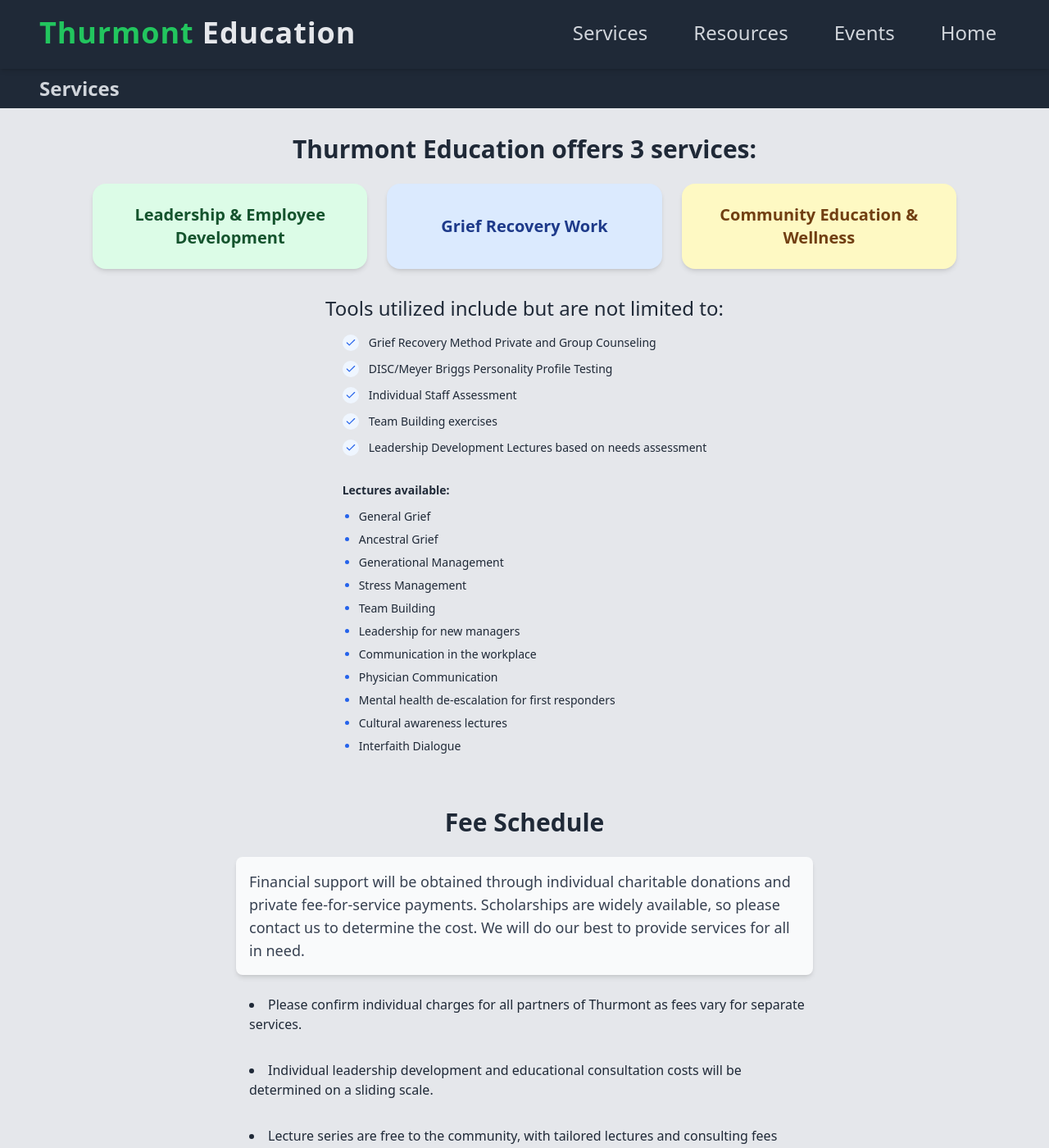
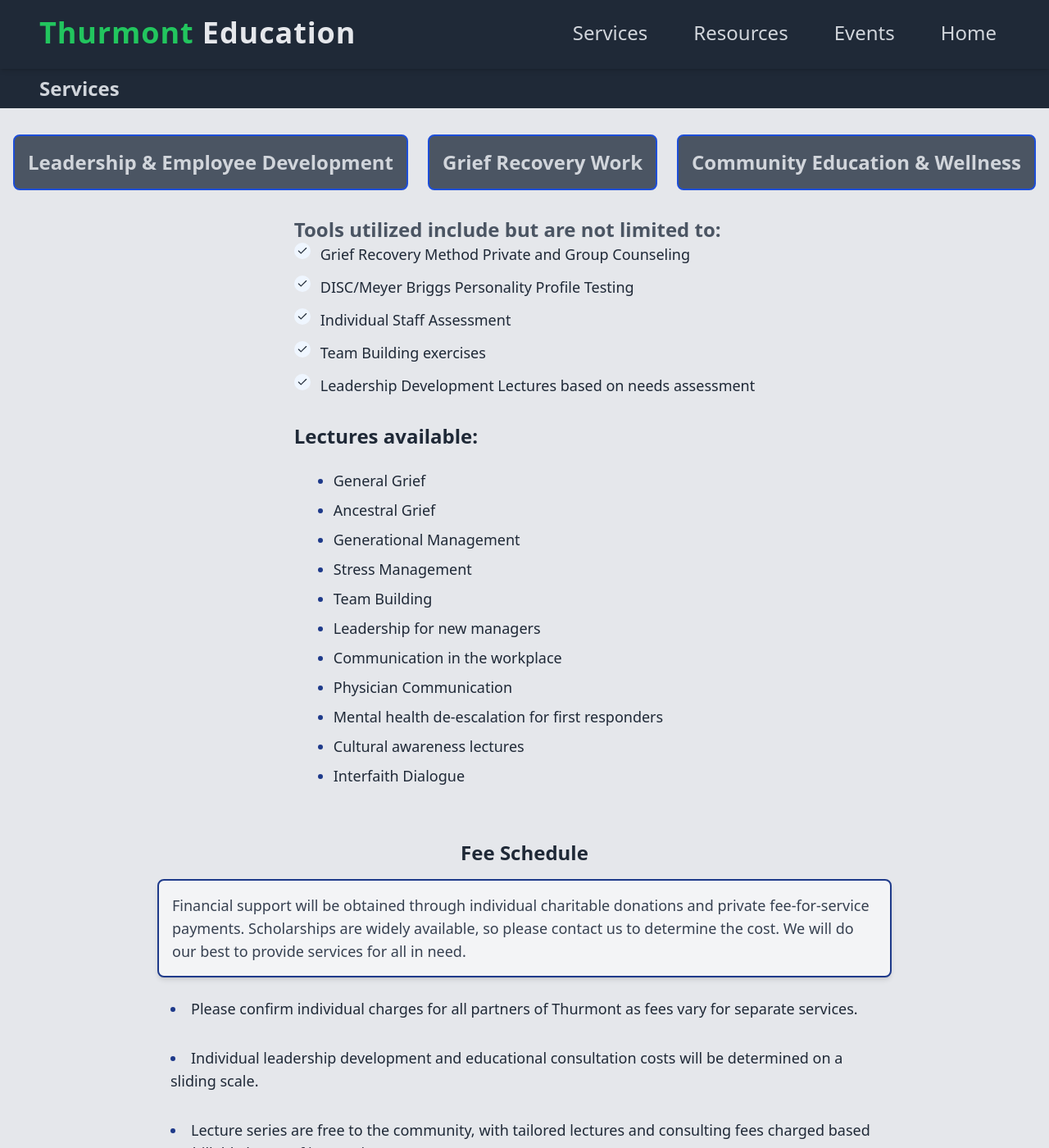
Before and after one commit to ncalderon16/thurmont, a Jekyll site: the page built from pages/services.html, in a window 1280 px wide and 1400 px high. Shown: the whole window at 82% size. Built offline with Jekyll 4.4.1, drawn with Linux system fonts in a browser that asks for light colours.

Commit message:
improve services page ux

```diff
--- a/assets/css/main.css
+++ b/assets/css/main.css
@@ -2254,10 +2254,6 @@
   margin-top: 0.5rem;
   margin-bottom: 0.5rem;
 }
-.my-8 {
-  margin-top: 2rem;
-  margin-bottom: 2rem;
-}
 .\!me-1 {
   margin-inline-end: 0.25rem !important;
 }
@@ -2302,9 +2298,6 @@
 }
 .mt-3 {
   margin-top: 0.75rem;
-}
-.mt-4 {
-  margin-top: 1rem;
 }
 .mt-5 {
   margin-top: 1.25rem;
@@ -2415,6 +2408,9 @@
 .\!w-2\.5 {
   width: 0.625rem !important;
 }
+.w-0 {
+  width: 0px;
+}
 .w-10 {
   width: 2.5rem;
 }
@@ -2439,6 +2435,9 @@
 .max-w-3xl {
   max-width: 48rem;
 }
+.max-w-4xl {
+  max-width: 56rem;
+}
 .max-w-5xl {
   max-width: 64rem;
 }
@@ -2534,6 +2533,9 @@
 }
 .justify-between {
   justify-content: space-between;
+}
+.gap-3 {
+  gap: 0.75rem;
 }
 .gap-5 {
   gap: 1.25rem;
@@ -2593,10 +2595,10 @@
   margin-top: calc(0.75rem * calc(1 - var(--tw-space-y-reverse)));
   margin-bottom: calc(0.75rem * var(--tw-space-y-reverse));
 }
-.space-y-8 > :not([hidden]) ~ :not([hidden]) {
+.space-y-4 > :not([hidden]) ~ :not([hidden]) {
   --tw-space-y-reverse: 0;
-  margin-top: calc(2rem * calc(1 - var(--tw-space-y-reverse)));
-  margin-bottom: calc(2rem * var(--tw-space-y-reverse));
+  margin-top: calc(1rem * calc(1 - var(--tw-space-y-reverse)));
+  margin-bottom: calc(1rem * var(--tw-space-y-reverse));
 }
 .self-center {
   align-self: center;
@@ -2621,9 +2623,6 @@
 .rounded {
   border-radius: 0.25rem;
 }
-.rounded-2xl {
-  border-radius: 1rem;
-}
 .rounded-full {
   border-radius: 9999px;
 }
@@ -2646,25 +2645,36 @@
 .border-0 {
   border-width: 0px;
 }
+.border-2 {
+  border-width: 2px;
+}
 .border-\[3px\] {
   border-width: 3px;
 }
 .border-b {
   border-bottom-width: 1px;
 }
-.border-t {
-  border-top-width: 1px;
-}
 .border-t-0 {
   border-top-width: 0px;
 }
 .border-solid {
   border-style: solid;
+}
+.border-none {
+  border-style: none;
 }
 .\!border-gray-200 {
   --tw-border-opacity: 1 !important;
   border-color: rgb(229 231 235 / var(--tw-border-opacity, 1)) !important;
 }
+.border-blue-700 {
+  --tw-border-opacity: 1;
+  border-color: rgb(29 78 216 / var(--tw-border-opacity, 1));
+}
+.border-blue-900 {
+  --tw-border-opacity: 1;
+  border-color: rgb(30 58 138 / var(--tw-border-opacity, 1));
+}
 .border-current {
   border-color: currentColor;
 }
@@ -2686,10 +2696,6 @@
   --tw-bg-opacity: 1 !important;
   background-color: rgb(255 255 255 / var(--tw-bg-opacity, 1)) !important;
 }
-.bg-blue-100 {
-  --tw-bg-opacity: 1;
-  background-color: rgb(219 234 254 / var(--tw-bg-opacity, 1));
-}
 .bg-blue-50 {
   --tw-bg-opacity: 1;
   background-color: rgb(239 246 255 / var(--tw-bg-opacity, 1));
@@ -2706,10 +2712,6 @@
   --tw-bg-opacity: 1;
   background-color: rgb(229 231 235 / var(--tw-bg-opacity, 1));
 }
-.bg-gray-50 {
-  --tw-bg-opacity: 1;
-  background-color: rgb(249 250 251 / var(--tw-bg-opacity, 1));
-}
 .bg-gray-600 {
   --tw-bg-opacity: 1;
   background-color: rgb(75 85 99 / var(--tw-bg-opacity, 1));
@@ -2725,10 +2727,6 @@
 .bg-gray-900 {
   --tw-bg-opacity: 1;
   background-color: rgb(17 24 39 / var(--tw-bg-opacity, 1));
-}
-.bg-green-100 {
-  --tw-bg-opacity: 1;
-  background-color: rgb(220 252 231 / var(--tw-bg-opacity, 1));
 }
 .bg-green-600 {
   --tw-bg-opacity: 1;
@@ -2744,10 +2742,6 @@
 .bg-white {
   --tw-bg-opacity: 1;
   background-color: rgb(255 255 255 / var(--tw-bg-opacity, 1));
-}
-.bg-yellow-100 {
-  --tw-bg-opacity: 1;
-  background-color: rgb(254 249 195 / var(--tw-bg-opacity, 1));
 }
 .bg-opacity-50 {
   --tw-bg-opacity: 0.5;
@@ -2849,10 +2843,6 @@
   padding-top: 0.75rem;
   padding-bottom: 0.75rem;
 }
-.py-6 {
-  padding-top: 1.5rem;
-  padding-bottom: 1.5rem;
-}
 .py-8 {
   padding-top: 2rem;
   padding-bottom: 2rem;
@@ -2875,9 +2865,6 @@
 .pr-2 {
   padding-right: 0.5rem;
 }
-.ps-5 {
-  padding-inline-start: 1.25rem;
-}
 .pt-2 {
   padding-top: 0.5rem;
 }
@@ -2904,10 +2891,6 @@
   font-size: 1.5rem;
   line-height: 2rem;
 }
-.text-3xl {
-  font-size: 1.875rem;
-  line-height: 2.25rem;
-}
 .text-\[12px\] {
   font-size: 12px;
 }
@@ -2975,10 +2958,6 @@
   --tw-text-opacity: 1;
   color: rgb(37 99 235 / var(--tw-text-opacity, 1));
 }
-.text-blue-900 {
-  --tw-text-opacity: 1;
-  color: rgb(30 58 138 / var(--tw-text-opacity, 1));
-}
 .text-gray-100 {
   --tw-text-opacity: 1;
   color: rgb(243 244 246 / var(--tw-text-opacity, 1));
@@ -3023,10 +3002,6 @@
   --tw-text-opacity: 1;
   color: rgb(22 163 74 / var(--tw-text-opacity, 1));
 }
-.text-green-900 {
-  --tw-text-opacity: 1;
-  color: rgb(20 83 45 / var(--tw-text-opacity, 1));
-}
 .text-indigo-500 {
   --tw-text-opacity: 1;
   color: rgb(99 102 241 / var(--tw-text-opacity, 1));
@@ -3042,10 +3017,6 @@
 .text-white {
   --tw-text-opacity: 1;
   color: rgb(255 255 255 / var(--tw-text-opacity, 1));
-}
-.text-yellow-900 {
-  --tw-text-opacity: 1;
-  color: rgb(113 63 18 / var(--tw-text-opacity, 1));
 }
 .opacity-0 {
   opacity: 0;
@@ -3115,11 +3086,11 @@
 .duration-500 {
   transition-duration: 500ms;
 }
-.marker\:text-blue-600 *::marker {
-  color: rgb(37 99 235 );
-}
-.marker\:text-blue-600::marker {
-  color: rgb(37 99 235 );
+.marker\:text-blue-900 *::marker {
+  color: rgb(30 58 138 );
+}
+.marker\:text-blue-900::marker {
+  color: rgb(30 58 138 );
 }
 .last\:border-b-0:last-child {
   border-bottom-width: 0px;
@@ -3224,6 +3195,10 @@
 }
 @media (min-width: 640px) {
 
+  .sm\:mb-4 {
+    margin-bottom: 1rem;
+  }
+
   .sm\:mb-8 {
     margin-bottom: 2rem;
   }
@@ -3240,8 +3215,8 @@
     min-height: 4rem;
   }
 
-  .sm\:w-1\/3 {
-    width: 33.333333%;
+  .sm\:w-1\/2 {
+    width: 50%;
   }
 
   .sm\:max-w-\[250px\] {
@@ -3252,12 +3227,16 @@
     grid-template-columns: repeat(2, minmax(0, 1fr));
   }
 
-  .sm\:flex-row {
-    flex-direction: row;
+  .sm\:gap-4 {
+    gap: 1rem;
   }
 
   .sm\:gap-y-8 {
     row-gap: 2rem;
+  }
+
+  .sm\:p-4 {
+    padding: 1rem;
   }
 
   .sm\:px-4 {
@@ -3265,6 +3244,11 @@
     padding-right: 1rem;
   }
 
+  .sm\:px-8 {
+    padding-left: 2rem;
+    padding-right: 2rem;
+  }
+
   .sm\:py-14 {
     padding-top: 3.5rem;
     padding-bottom: 3.5rem;
@@ -3318,6 +3302,25 @@
     max-width: 24rem;
   }
 
+  .md\:flex-row {
+    flex-direction: row;
+  }
+
+  .md\:gap-6 {
+    gap: 1.5rem;
+  }
+
+  .md\:space-y-8 > :not([hidden]) ~ :not([hidden]) {
+    --tw-space-y-reverse: 0;
+    margin-top: calc(2rem * calc(1 - var(--tw-space-y-reverse)));
+    margin-bottom: calc(2rem * var(--tw-space-y-reverse));
+  }
+
+  .md\:px-12 {
+    padding-left: 3rem;
+    padding-right: 3rem;
+  }
+
   .md\:py-2 {
     padding-top: 0.5rem;
     padding-bottom: 0.5rem;
@@ -3368,6 +3371,10 @@
     min-height: 6rem;
   }
 
+  .lg\:w-1\/3 {
+    width: 33.333333%;
+  }
+
   .lg\:max-w-none {
     max-width: none;
   }
@@ -3413,11 +3420,20 @@
   .lg\:text-left {
     text-align: left;
   }
+
+  .lg\:text-2xl {
+    font-size: 1.5rem;
+    line-height: 2rem;
+  }
 }
 @media (min-width: 1280px) {
 
   .xl\:grid-cols-4 {
     grid-template-columns: repeat(4, minmax(0, 1fr));
+  }
+
+  .xl\:p-4 {
+    padding: 1rem;
   }
 }
 @media (min-width: 1536px) {
--- a/pages/services.html
+++ b/pages/services.html
@@ -5,32 +5,32 @@
 permalink: /services
 ---
 
-<div class="mx-auto max-w-7xl pb-8 px-6 lg:px-8 flex flex-col items-center">
-    <h2 class="text-3xl font-semibold max-w-3xl mx-auto mb-6 text-center">
-        Thurmont Education offers 3 services:
-    </h2>
-
-    <div class="flex flex-col sm:flex-row justify-center gap-6 mb-8">
-
-        <div class="bg-green-100 text-green-900 text-center py-6 px-4 rounded-2xl shadow-md w-full sm:w-1/3 flex items-center justify-center">
-            <h2 class="text-xl font-semibold">Leadership & Employee Development</h2>
+<div class="pb-8 px-2 sm:px-4 flex flex-col items-center">
+    <div class="flex flex-col md:flex-row justify-center gap-3 sm:gap-4 md:gap-6 mb-8">
+        <!-- Leadership -->
+        <div class="p-2 xl:p-4 bg-gray-600 rounded-lg flex items-center justify-center border-2 border-blue-700">
+            <h2 class="text-lg sm:text-2xl lg:text-2xl font-semibold text-gray-300 text-center leading-tight">Leadership & Employee Development</h2>
         </div>
 
-        <div class="bg-blue-100 text-blue-900 text-center py-6 px-4 rounded-2xl shadow-md w-full sm:w-1/3 flex items-center justify-center">
-            <h2 class="text-xl font-semibold">Grief Recovery Work</h2>
+        <!-- Grief Recovery -->
+        <div class="p-2 xl:p-4 bg-gray-600 rounded-lg flex items-center justify-center border-2 border-blue-700">
+            <h2 class="text-lg sm:text-2xl lg:text-2xl font-semibold text-gray-300 text-center leading-tight">Grief Recovery Work</h2>
         </div>
 
-        <div class="bg-yellow-100 text-yellow-900 text-center py-6 px-4 rounded-2xl shadow-md w-full sm:w-1/3 flex items-center justify-center">
-            <h2 class="text-xl font-semibold">Community Education & Wellness</h2>
+        <!-- Community Wellness -->
+        <div class="p-2 xl:p-4 bg-gray-600 rounded-lg flex items-center justify-center border-2 border-blue-700">
+            <h2 class="text-lg sm:text-2xl lg:text-2xl font-semibold text-gray-300 text-center leading-tight">Community Education & Wellness</h2>
         </div>
     </div>
 
+    <!-- Tools Utilized -->
+    <div class="px-2 sm:px-4 mb-8">
+       <div class="mb-8">
+            <h1 class="text-xl sm:text-2xl font-semibold text-gray-600">Tools utilized include but are not limited to:</h1>
 
-    <h1 class="text-2xl mb-4">Tools utilized include but are not limited to:</h1>
-
-    <ul class="space-y-3 text-sm">
+            <ul class="space-y-3 text-base sm:text-lg">
                 <li class="flex gap-x-3">
-            <span class="size-5 flex justify-center items-center rounded-full bg-blue-50 text-blue-600">
+                    <span class="size-5 flex justify-center items-center rounded-full bg-blue-50 border-blue-900">
                         <svg class="shrink-0 size-3.5" xmlns="http://www.w3.org/2000/svg" width="24" height="24" viewBox="0 0 24 24" fill="none" stroke="currentColor" stroke-width="2" stroke-linecap="round" stroke-linejoin="round">
                             <polyline points="20 6 9 17 4 12"></polyline>
                         </svg>
@@ -39,7 +39,7 @@
                 </li>
 
                 <li class="flex gap-x-3">
-            <span class="size-5 flex justify-center items-center rounded-full bg-blue-50 text-blue-600">
+                    <span class="size-5 flex justify-center items-center rounded-full bg-blue-50 border-blue-900">
                         <svg class="shrink-0 size-3.5" xmlns="http://www.w3.org/2000/svg" width="24" height="24" viewBox="0 0 24 24" fill="none" stroke="currentColor" stroke-width="2" stroke-linecap="round" stroke-linejoin="round">
                             <polyline points="20 6 9 17 4 12"></polyline>
                         </svg>
@@ -48,7 +48,7 @@
                 </li>
 
                 <li class="flex gap-x-3">
-            <span class="size-5 flex justify-center items-center rounded-full bg-blue-50 text-blue-600">
+                    <span class="size-5 flex justify-center items-center rounded-full bg-blue-50 border-blue-900">
                         <svg class="shrink-0 size-3.5" xmlns="http://www.w3.org/2000/svg" width="24" height="24" viewBox="0 0 24 24" fill="none" stroke="currentColor" stroke-width="2" stroke-linecap="round" stroke-linejoin="round">
                             <polyline points="20 6 9 17 4 12"></polyline>
                         </svg>
@@ -57,7 +57,7 @@
                 </li>
 
                 <li class="flex gap-x-3">
-            <span class="size-5 flex justify-center items-center rounded-full bg-blue-50 text-blue-600">
+                    <span class="size-5 flex justify-center items-center rounded-full bg-blue-50 border-blue-900">
                         <svg class="shrink-0 size-3.5" xmlns="http://www.w3.org/2000/svg" width="24" height="24" viewBox="0 0 24 24" fill="none" stroke="currentColor" stroke-width="2" stroke-linecap="round" stroke-linejoin="round">
                             <polyline points="20 6 9 17 4 12"></polyline>
                         </svg>
@@ -66,50 +66,48 @@
                 </li>
 
                 <li class="flex gap-x-3">
-            <span class="size-5 flex justify-center items-center rounded-full bg-blue-50 text-blue-600">
+                    <span class="size-5 flex justify-center items-center rounded-full bg-blue-50 border-blue-900">
                         <svg class="shrink-0 size-3.5" xmlns="http://www.w3.org/2000/svg" width="24" height="24" viewBox="0 0 24 24" fill="none" stroke="currentColor" stroke-width="2" stroke-linecap="round" stroke-linejoin="round">
                             <polyline points="20 6 9 17 4 12"></polyline>
                         </svg>
                     </span>
                     <span class="text-gray-800">Leadership Development Lectures based on needs assessment</span>
                 </li>
-
-        <br>
-
-        <!-- Correctly structured nested list -->
-        <div class="flex gap-x-3">
-            <span class="text-gray-800 font-bold">Lectures available:</span>
+            </ul>
        </div>
 
-        <!-- Indented nested list inside the parent li -->
-        <ul class="mt-4 marker:text-blue-600 list-disc ps-5 space-y-2 text-sm text-gray-600 dark:text-neutral-400">
-            <li class="text-gray-800">General Grief</li>
-            <li class="text-gray-800">Ancestral Grief</li>
-            <li class="text-gray-800">Generational Management</li>
-            <li class="text-gray-800">Stress Management</li>
-            <li class="text-gray-800">Team Building</li>
-            <li class="text-gray-800">Leadership for new managers</li>
-            <li class="text-gray-800">Communication in the workplace</li>
-            <li class="text-gray-800">Physician Communication</li>
-            <li class="text-gray-800">Mental health de-escalation for first responders</li>
-            <li class="text-gray-800">Cultural awareness lectures</li>
-            <li class="text-gray-800">Interfaith Dialogue</li>
+        <!-- Lectures Available -->
+        <div class="mb-8">
+            <span class="mb-6 block text-gray-800 text-xl sm:text-2xl font-semibold">Lectures available:</span>
+
+            <ul class="px-4 sm:px-8 md:px-12 space-y-2 marker:text-blue-900 list-disc text-base sm:text-lg text-gray-800">
+                <li>General Grief</li>
+                <li>Ancestral Grief</li>
+                <li>Generational Management</li>
+                <li>Stress Management</li>
+                <li>Team Building</li>
+                <li>Leadership for new managers</li>
+                <li>Communication in the workplace</li>
+                <li>Physician Communication</li>
+                <li>Mental health de-escalation for first responders</li>
+                <li>Cultural awareness lectures</li>
+                <li>Interfaith Dialogue</li>
             </ul>
-    </ul>
-
-    <hr class="my-8 border-t w-full">
+        </div>
+    </div>
 
     <!-- Fee Schedule -->
-    <h2 class="text-3xl font-semibold max-w-3xl mx-auto mb-6 text-center">
+    <div class="mb-4 sm:mb-8">
+        <h2 class="text-xl sm:text-2xl font-semibold max-w-3xl mx-auto mb-2 sm:mb-4 text-center">
             Fee Schedule
         </h2>
 
-    <div class="mx-auto max-w-3xl px-6 lg:px-8 flex flex-col">
-        <p class="text-lg text-gray-700 bg-gray-50 p-4 rounded-lg shadow-md">
+        <div class="flex flex-col max-w-4xl">
+            <p class="p-2 sm:p-4 text-base sm:text-lg leading-normal text-gray-700 bg-gray-100 rounded-lg shadow-md border-2 border-blue-900">
                 Financial support will be obtained through individual charitable donations and private fee-for-service payments. Scholarships are widely available, so please contact us to determine the cost. We will do our best to provide services for all in need.
             </p>
 
-        <ul class="mt-6 space-y-8 text-left text-gray-800 list-disc list-inside pl-4">
+            <ul class="mt-6 space-y-4 md:space-y-8 marker:text-blue-900 text-gray-800 text-base sm:text-lg list-disc list-inside pl-4">
                 <li>Please confirm individual charges for all partners of Thurmont as fees vary for separate services.</li>
                 <li>Individual leadership development and educational consultation costs will be determined on a sliding scale.</li>
                 <li>Lecture series are free to the community, with tailored lectures and consulting fees charged based on billable hours of instruction.</li>
@@ -117,3 +115,4 @@
             </ul>
         </div>
     </div>
+</div>
```
Lines whose indentation alone changed are shown as unchanged.
